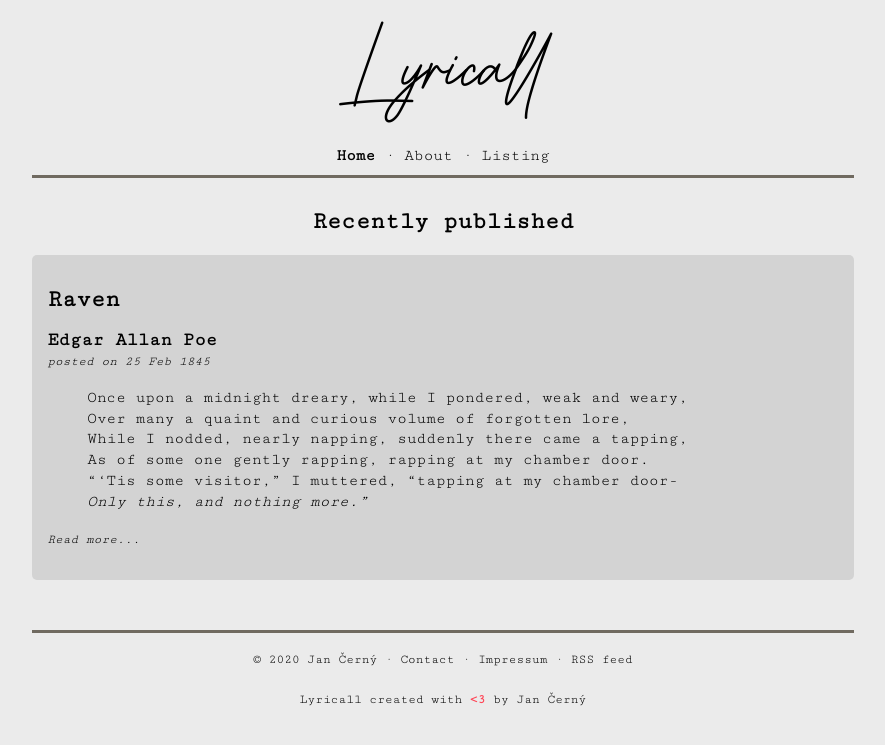
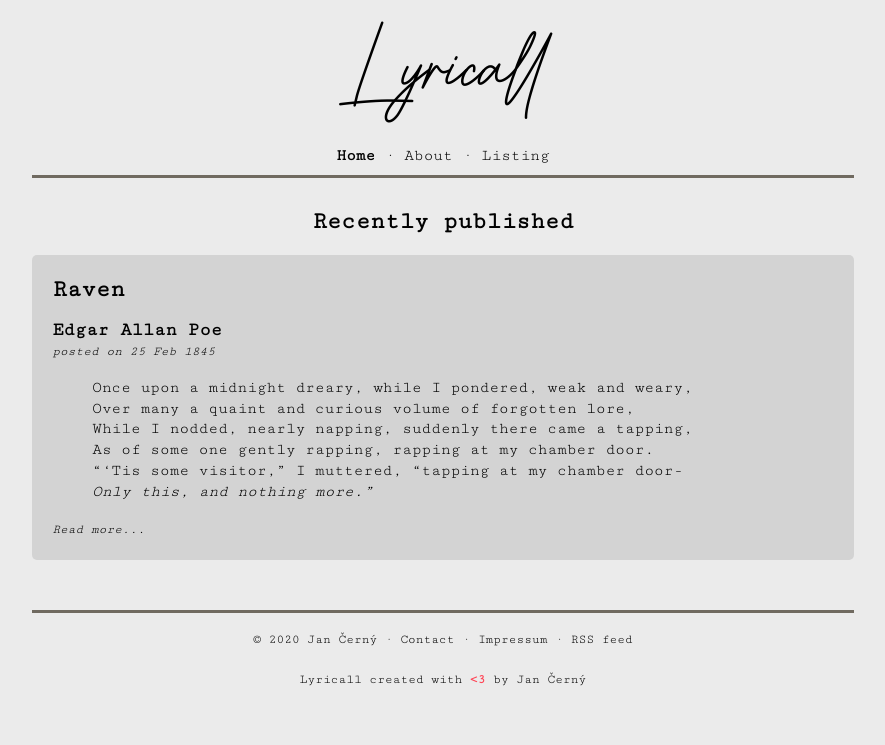
Before and after one commit to yagarea/lyricall, a Jekyll site: the page built from index.md, in a window 1280 px wide. Shown: the top 745 px of the page, without its empty margins (197-1082 px from the left). Built offline with Jekyll 4.4.1, drawn with Linux system fonts in a browser that asks for light colours.

Commit message:
fix post padding

```diff
--- a/assets/css/style.sass
+++ b/assets/css/style.sass
@@ -79,6 +79,7 @@ a
 #note
   line-height: 100%
   margin: 10px
+
 #logo
   text-align: center
   line-height: 80%
@@ -114,7 +115,7 @@ hr
 #post-short, #post
   color: var(--text-color)
   background-color: var(--post-frame-color)
-  padding: 15px
+  padding: 5px 20px
   border-radius: 5px
   margin: auto
   max-width: 800px
```
